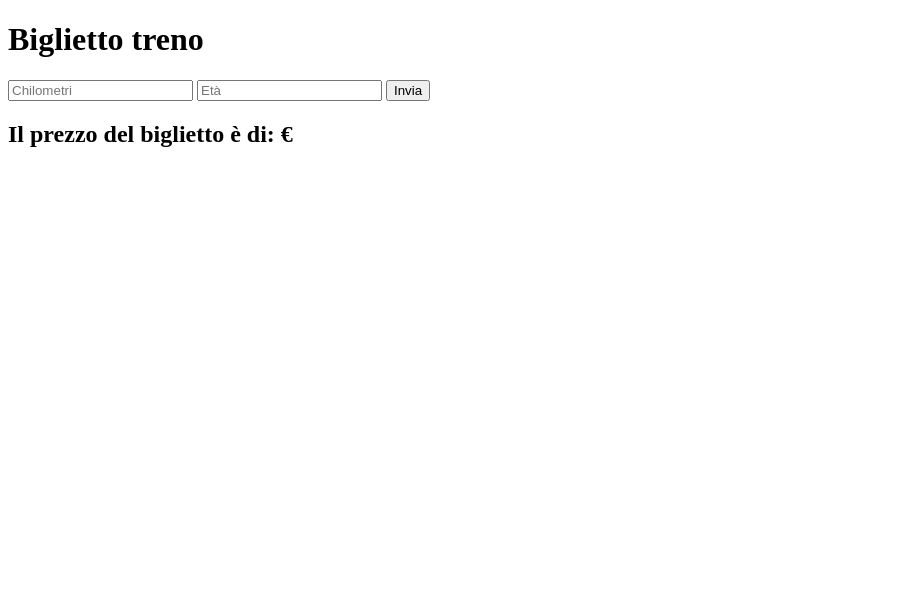
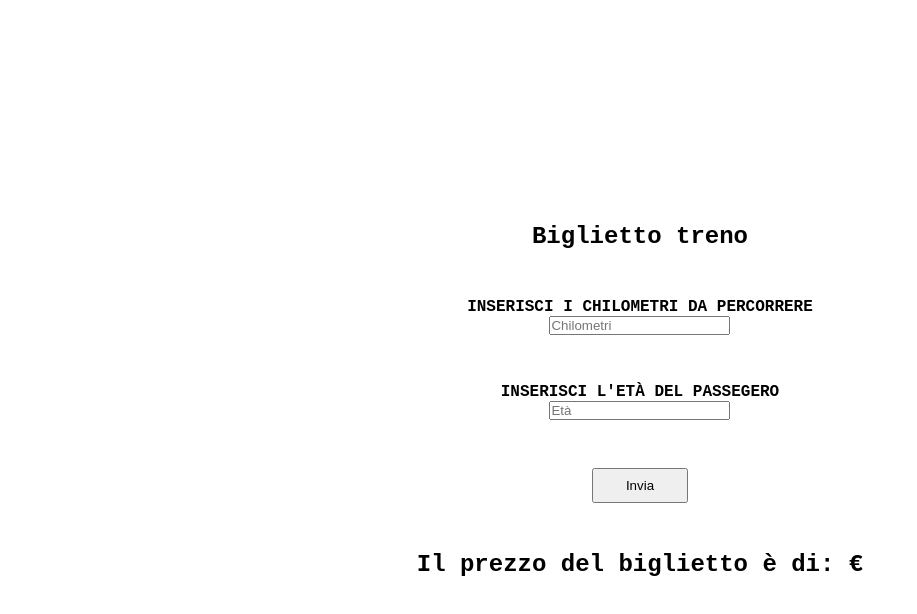
Before and after one commit to Claudio-Emmolo/js-biglietto-treno-form, a plain HTML site: page index.html in a window 1280 px wide. Shown: the whole page, without its empty margins (0-917 px from the left). Drawn offline with Linux system fonts and the light colour scheme.

Commit message:
create the basic decorations

```diff
--- a/css/style.css
+++ b/css/style.css
@@ -0,0 +1,54 @@
+/* RESET */
+*{
+    padding: 0;
+    margin: 0;
+    box-sizing: border-box;
+}
+
+/* GENERAL */
+
+body{
+    font-family: 'Courier New', Courier, monospace;
+}
+
+main{
+    height: 100vh;
+}
+
+.flex{
+    display: flex;
+}
+
+.flex-center{
+    justify-content: center;
+    align-items: center;
+}
+
+.flex-column{
+    flex-direction: column;
+}
+
+.d-block{
+    display: block;
+}
+
+/* Buttons */
+.btn-decoration{
+    padding: .5rem 2rem;
+}
+
+/* Form Box */
+div.form-box{
+    text-align: center;
+
+    margin: 3rem 0;
+}
+
+div.form-box label{
+    text-transform: uppercase;
+    font-weight: bold;
+}
+
+div.single-form{
+    margin-bottom: 3rem;
+}
--- a/index.html
+++ b/index.html
@@ -12,13 +12,28 @@
 
     <body>
 
-        <main>
-            <h1>Biglietto treno</h1>
-            <input type="number" name="" id="kilometers" placeholder="Chilometri">
-            <input type="number" name="" id="age" placeholder="Età">
-            <button id="btn">Invia</button>
+        <main class="flex flex-center">
+            <section id="creation-tickets" class="flex flex-center flex-column">
 
-            <h2>Il prezzo del biglietto è di: <span id="price"></span> &euro;</h2>
+                <h1>Biglietto treno</h1>
+
+                <div class="form-box">
+                    <div class="single-form">
+                        <label for="kilometers" class="d-block">Inserisci i chilometri da percorrere</label>
+                        <input type="number" name="" id="kilometers" placeholder="Chilometri">
+                    </div>
+
+                    <div class="single-form">
+                        <label for="kilometers" class="d-block">Inserisci l'età del passegero</label>
+                        <input type="number" name="" id="age" placeholder="Età">
+                    </div>
+
+                    <button id="btn" class="btn-decoration">Invia</button>
+                </div>
+
+                <h2>Il prezzo del biglietto è di: <span id="price"></span> &euro;</h2>
+
+            </section>
         </main>
 
         <!-- Script JS -->
```
